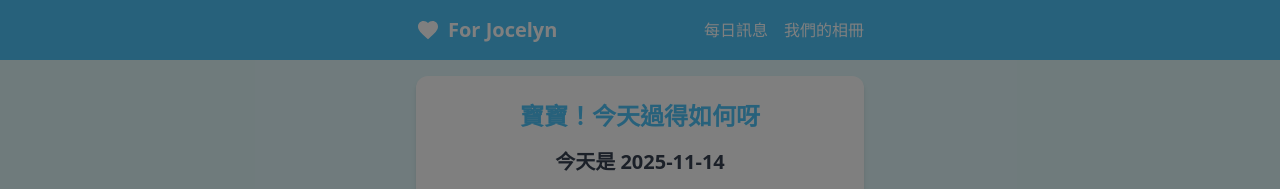
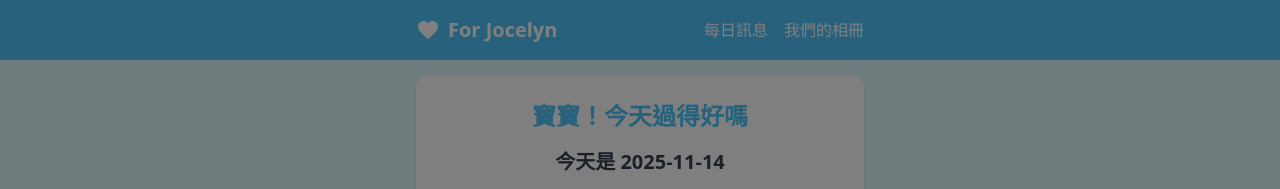
Before and after one commit to TaroSweetPotato/love-calendar, a plain HTML site: page index.html in a window 1280 px wide. Shown: the top 189 px of the page. Drawn offline with nearby package versions, Linux system fonts and the light colour scheme.

Commit message:
Update index.html

```diff
--- a/index.html
+++ b/index.html
@@ -82,7 +82,7 @@
 
   <!-- 日曆分頁 -->
   <div id="calendar" class="section p-6 max-w-md mx-auto bg-white rounded-xl shadow-md mt-4">
-    <h1 class="text-2xl font-bold text-center text-[#4FC3F7] mb-4">寶寶！今天過得如何呀</h1>
+    <h1 class="text-2xl font-bold text-center text-[#4FC3F7] mb-4">寶寶！今天過得好嗎</h1>
     <div class="text-center mb-4">
       <p id="currentDate" class="text-xl font-semibold text-gray-700"></p>
       <button id="showMessage" class="mt-4 px-6 py-2 bg-[#4FC3F7] text-white rounded-lg hover:bg-[#29B6F6] text-lg">查看今天的訊息</button>
```
